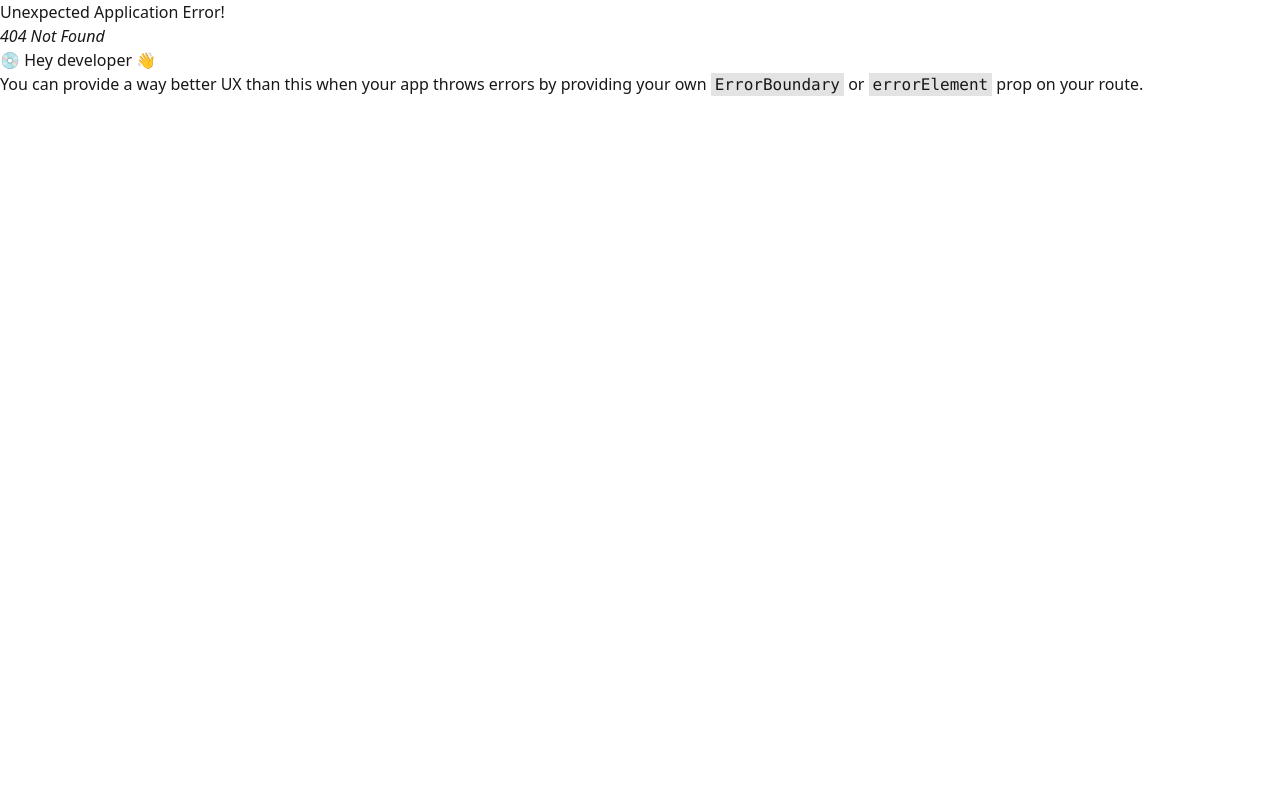
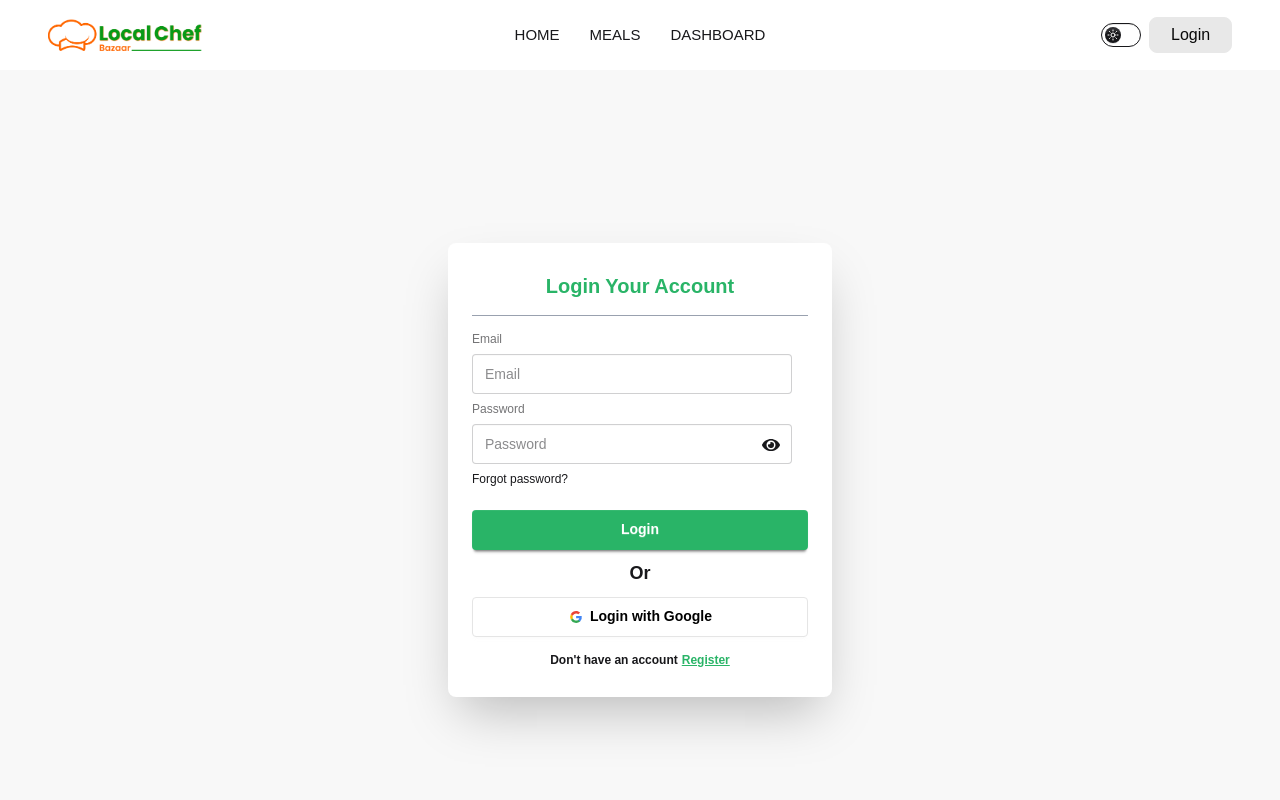
Before and after one commit to NurahadSarker/local-chef-bazaar-client, a React (Vite) app: page /auth/login in a window 1280 px wide. Before the commit this address had no page. Shown: the top 800 px of the page. Built offline with nearby package versions, Linux system fonts and the light colour scheme; no server answers.

Commit message:
added authentication implement

```diff
--- a/package.json
+++ b/package.json
@@ -11,10 +11,12 @@
   },
   "dependencies": {
     "@tailwindcss/vite": "^4.1.17",
+    "firebase": "^12.6.0",
     "framer-motion": "^12.23.25",
     "react": "^19.2.0",
     "react-dom": "^19.2.0",
     "react-fast-marquee": "^1.6.5",
+    "react-hot-toast": "^2.6.0",
     "react-icons": "^5.5.0",
     "react-router": "^7.10.1",
     "tailwindcss": "^4.1.17"
--- /dev/null
+++ b/src/Auth/LoginPage.jsx
@@ -0,0 +1,100 @@
+import React, { use, useRef, useState } from 'react';
+import { FaEye, FaEyeSlash } from 'react-icons/fa';
+import { Link, useLocation, useNavigate } from 'react-router';
+import toast from 'react-hot-toast';
+import { AuthContext } from '../Context/AuthContext';
+
+const LoginPage = () => {
+    const { signUser, setUser, signInWithGoogle } = use(AuthContext);
+    const [error, setError] = useState("");
+    const emailRef = useRef();
+    const location = useLocation();
+    const navigate = useNavigate();
+    const [showPassword, setShowPassword] = useState(false)
+
+    const handleSignIn = (e) => {
+        e.preventDefault();
+        const email = e.target.email.value;
+        const password = e.target.password.value;
+
+        setError("");
+
+        signUser(email, password)
+            .then((result) => {
+                const user = result.user;
+                setUser(user);
+                toast.success('Login Successfully')
+                e.target.reset();
+                navigate(location.state || "/");
+
+            })
+            .catch((error) => {
+                setError(error.message)
+            })
+    };
+
+    const handleShowPasswordBtn = (e) =>{
+        e.preventDefault()
+        setShowPassword(!showPassword)
+    }
+
+    const handleGoogleSignin = () => {
+        signInWithGoogle()
+            .then((result) => {
+                const user = result.user;
+                setUser(user);
+                toast.success('Login with google Successfully')
+                navigate(location.state || '/')
+            })
+            .catch((error) => {
+                toast.error(error)
+            })
+    };
+
+    const handleForgotPassword = () =>{
+        const email = emailRef.current.value;
+        navigate('/forgot-password', {state: {email: email}})
+    };
+    return (
+        <div className="hero bg-base-200 min-h-screen">
+            <div className="card bg-base-100 w-full max-w-sm shrink-0 shadow-2xl">
+                <form onSubmit={handleSignIn} className="card-body">
+                    <fieldset className="fieldset">
+                        <h1 className='text-center text-[20px] font-bold mb-2 text-[#29B467]'>Login Your Account</h1>
+                        <div className='border-b border-gray-400 mb-2'></div>
+                        {/* email */}
+                        <label className="label">Email</label>
+                        <input ref={emailRef} name='email' type="email" className="input" placeholder="Email" required />
+
+                        {/* password */}
+                        <label className="label">Password</label>
+                        <div className='relative'>
+                            <input name='password' type={showPassword ? 'text' : 'password'} className="input" placeholder="Password" required />
+                            <button onClick={handleShowPasswordBtn} className='top-3 right-7 text-[18px] absolute hover:cursor-pointer'>{showPassword ? <FaEyeSlash /> : <FaEye />}</button>
+                        </div>
+                        <div><a onClick={handleForgotPassword} className="link link-hover">Forgot password?</a></div>
+
+                        <button type='submit' className="btn btn-neutral mt-4 text-white bg-[#29B467] border-0">Login</button>
+
+                        <h1 className='py-1 text-[18px] font-semibold text-center'>Or</h1>
+
+                        {/* login-with-google */}
+                        <button onClick={handleGoogleSignin} type='button' className="btn bg-white text-black border-[#e5e5e5]">
+                            <svg aria-label="Google logo" width="16" height="16" xmlns="http://www.w3.org/2000/svg" viewBox="0 0 512 512"><g><path d="m0 0H512V512H0" fill="#fff"></path><path fill="#34a853" d="M153 292c30 82 118 95 171 60h62v48A192 192 0 0190 341"></path><path fill="#4285f4" d="m386 400a140 175 0 0053-179H260v74h102q-7 37-38 57"></path><path fill="#fbbc02" d="m90 341a208 200 0 010-171l63 49q-12 37 0 73"></path><path fill="#ea4335" d="m153 219c22-69 116-109 179-50l55-54c-78-75-230-72-297 55"></path></g></svg>
+                            Login with Google
+                        </button>
+
+                        <div className='flex justify-center mt-2'>
+                            <div className='flex items-center gap-1 font-semibold'>
+                                <p>Don't have an account</p>
+                                <Link to={`/auth/registration`} className="link link-hover underline text-[#29B467]">Register</Link>
+                            </div>
+                        </div>
+                    </fieldset>
+                </form>
+            </div>
+        </div>
+    );
+};
+
+export default LoginPage;
--- /dev/null
+++ b/src/Auth/RegisterPage.jsx
@@ -0,0 +1,9 @@
+import React from 'react';
+
+const RegisterPage = () => {
+    return (
+        <div></div>
+    );
+};
+
+export default RegisterPage;
--- a/src/Components/Navbar.jsx
+++ b/src/Components/Navbar.jsx
@@ -55,7 +55,7 @@ const Navbar = () => {
                             <svg aria-label="moon" xmlns="http://www.w3.org/2000/svg" viewBox="0 0 24 24"><g strokeLinejoin="round" strokeLinecap="round" strokeWidth="2" fill="none" stroke="currentColor"><path d="M12 3a6 6 0 0 0 9 9 9 9 0 1 1-9-9Z"></path></g></svg>
 
                         </label>
-                <Link className="button2">Login</Link>
+                <Link to={'/auth/login'} className="button2">Login</Link>
             </div>
         </div>
         </div>
--- /dev/null
+++ b/src/Firebase/firebase.config.js
@@ -0,0 +1,19 @@
+// Import the functions you need from the SDKs you need
+import { initializeApp } from "firebase/app";
+import { getAuth } from "firebase/auth";
+// TODO: Add SDKs for Firebase products that you want to use
+// https://firebase.google.com/docs/web/setup#available-libraries
+
+// Your web app's Firebase configuration
+const firebaseConfig = {
+  apiKey: "AIzaSyAmt6JVqag4eM7rt5I4X_aufe7GfGjeX0U",
+  authDomain: "local-chef-bazaar-c2f58.firebaseapp.com",
+  projectId: "local-chef-bazaar-c2f58",
+  storageBucket: "local-chef-bazaar-c2f58.firebasestorage.app",
+  messagingSenderId: "269418301918",
+  appId: "1:269418301918:web:a0c10fe5a7a1dc3a13354f"
+};
+
+// Initialize Firebase
+const app = initializeApp(firebaseConfig);
+export const auth = getAuth(app);
--- /dev/null
+++ b/src/Layouts/AuthLayout.jsx
@@ -0,0 +1,18 @@
+import React from 'react';
+import Navbar from '../Components/Navbar';
+import Footer from '../Components/Footer';
+import { Outlet } from 'react-router';
+
+const AuthLayout = () => {
+    return (
+        <div className='flex flex-col min-h-screen poppins bg-base-200'>
+            <Navbar></Navbar>
+            <div className='flex-1'>
+                <Outlet></Outlet>
+            </div>
+            <Footer></Footer>
+        </div>
+    );
+};
+
+export default AuthLayout;
--- /dev/null
+++ b/src/context/AuthContext.jsx
@@ -0,0 +1,3 @@
+import { createContext } from "react";
+
+export const AuthContext = createContext(null)
--- /dev/null
+++ b/src/context/AuthProvider.jsx
@@ -0,0 +1,85 @@
+// import React from 'react';
+// import { AuthContext } from './AuthContext';
+
+// const AuthProvider = ({children}) => {
+//     const authInfo = {
+
+//     }
+//     return (
+//         <AuthContext value={authInfo}>
+//             {children}
+//         </AuthContext>
+//     );
+// };
+
+// export default AuthProvider;
+
+import React, { useEffect, useState } from 'react';
+import { AuthContext } from './AuthContext';
+import { createUserWithEmailAndPassword, GoogleAuthProvider, onAuthStateChanged, sendPasswordResetEmail, signInWithEmailAndPassword, signInWithPopup, signOut, updateProfile } from 'firebase/auth';
+import { auth } from '../Firebase/firebase.config';
+
+const googleProvider = new GoogleAuthProvider();
+
+const AuthProvider = ({ children }) => {
+
+    const [user, setUser] = useState(null);
+    const [loading, setLoading] = useState(true);
+
+    const createUser = (email, password) => {
+        setLoading(true);
+        return createUserWithEmailAndPassword(auth, email, password);
+    };
+
+    const signUser = (email, password) => {
+        setLoading(true);
+        return signInWithEmailAndPassword(auth, email, password);
+    };
+
+    const updateUser = (updatedData) => {
+        return updateProfile(auth.currentUser, updatedData);
+    };
+
+    const signInWithGoogle = () => {
+        setLoading(true);
+        return signInWithPopup(auth, googleProvider);
+    };
+
+    const forgotPassword = (email) => {
+        return sendPasswordResetEmail(auth, email)
+    }
+
+    const logOutUser = () => {
+        setLoading(true);
+        return signOut(auth);
+    };
+
+
+    useEffect(() => {
+        const unsubscribe = onAuthStateChanged(auth, (currentUser) => {
+            setUser(currentUser);
+            setLoading(false);
+        })
+        return () => {
+            unsubscribe();
+        }
+    }, []);
+
+    const authInfo = {
+        user,
+        setUser,
+        loading,
+        createUser,
+        signUser,
+        signInWithGoogle,
+        forgotPassword,
+        logOutUser,
+        updateUser,
+    };
+
+    return <AuthContext value={authInfo}>
+        {children}
+    </AuthContext>
+};
+
+export default AuthProvider;
--- a/src/main.jsx
+++ b/src/main.jsx
@@ -3,9 +3,12 @@ import { createRoot } from 'react-dom/client'
 import './index.css'
 import { RouterProvider } from 'react-router'
 import { router } from './Routes/Router.jsx'
+import AuthProvider from './Context/AuthProvider.jsx'
 
 createRoot(document.getElementById('root')).render(
   <StrictMode>
-    <RouterProvider router={router} />
+    <AuthProvider>
+      <RouterProvider router={router} />
+    </AuthProvider>
   </StrictMode>,
 )
```
Also changed, not shown: src/Routes/Router.jsx (+19 -2 lines), 1 other file (tests, documents, lock files or other folders).
